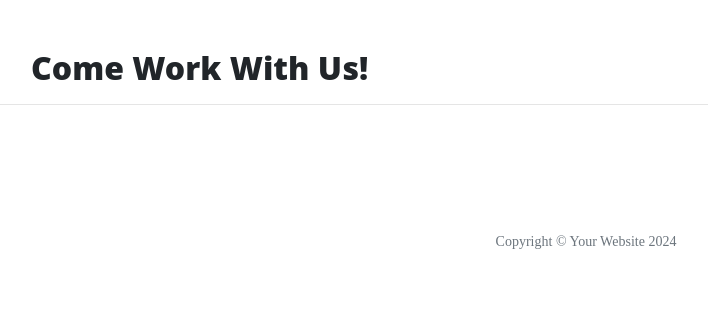
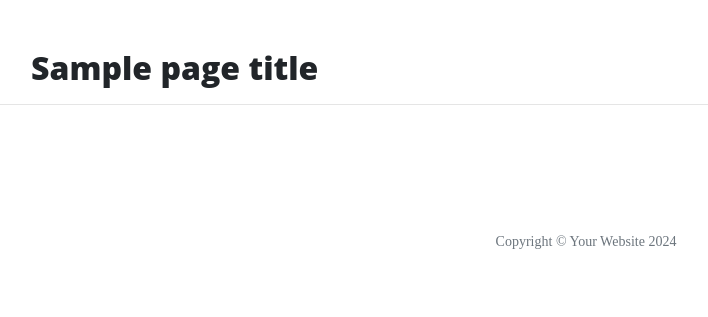
Before and after one commit to ChristianCricchi/Flask, a Flask app: template templates/careers.html in a window 1280 px wide. Shown: the part 629-946 px from the top of the page, without its empty margins (54-762 px from the left). Run offline with Flask 3, Linux system fonts and the light colour scheme; the template is opened without the code that fills it: most values are stand-ins (such as "Sample title", 1, 10 or a date in 2020); some libraries are stand-ins or nearby versions.

Commit message:
Added page_title expression on run.py and changed in the html

```diff
--- a/run.py
+++ b/run.py
@@ -12,17 +12,17 @@ def index():
 
 @app.route("/about")
 def about():
-    return render_template("about.html")
+    return render_template("about.html", page_title="About")
 
 
 @app.route("/contact")
 def contact():
-    return render_template("contact.html")
+    return render_template("contact.html", page_title="Contact")
 
 
 @app.route("/careers")
 def careers():
-    return render_template("careers.html")
+    return render_template("careers.html", page_title="Careers")
 
 
 if __name__ == "__main__":
--- a/templates/about.html
+++ b/templates/about.html
@@ -1,6 +1,6 @@
 {% extends "base.html" %}
 {% block content %}
-    <h2>About Page</h2>
+    <h2>{{ page_title }}</h2>
     <p>
         The formation of the group grew out of a meeting Gandalf had with Thorin in Bree which kindled Thorin's interest in
 		recapturing his long lost family inheritance. (Thorin's grandfather had been the king of the Lonely Mountain when
--- a/templates/careers.html
+++ b/templates/careers.html
@@ -1,4 +1,4 @@
 {% extends "base.html" %}
 {% block content %}
-    <h2>Come Work With Us!</h2>
+    <h2>{{ page_title }}</h2>
 {% endblock %}
--- a/templates/contact.html
+++ b/templates/contact.html
@@ -1,4 +1,4 @@
 {% extends "base.html" %}
 {% block content %}
-    <h2>Contact Us</h2>
+    <h2>{{ page_title }}</h2>
 {% endblock %}
```
